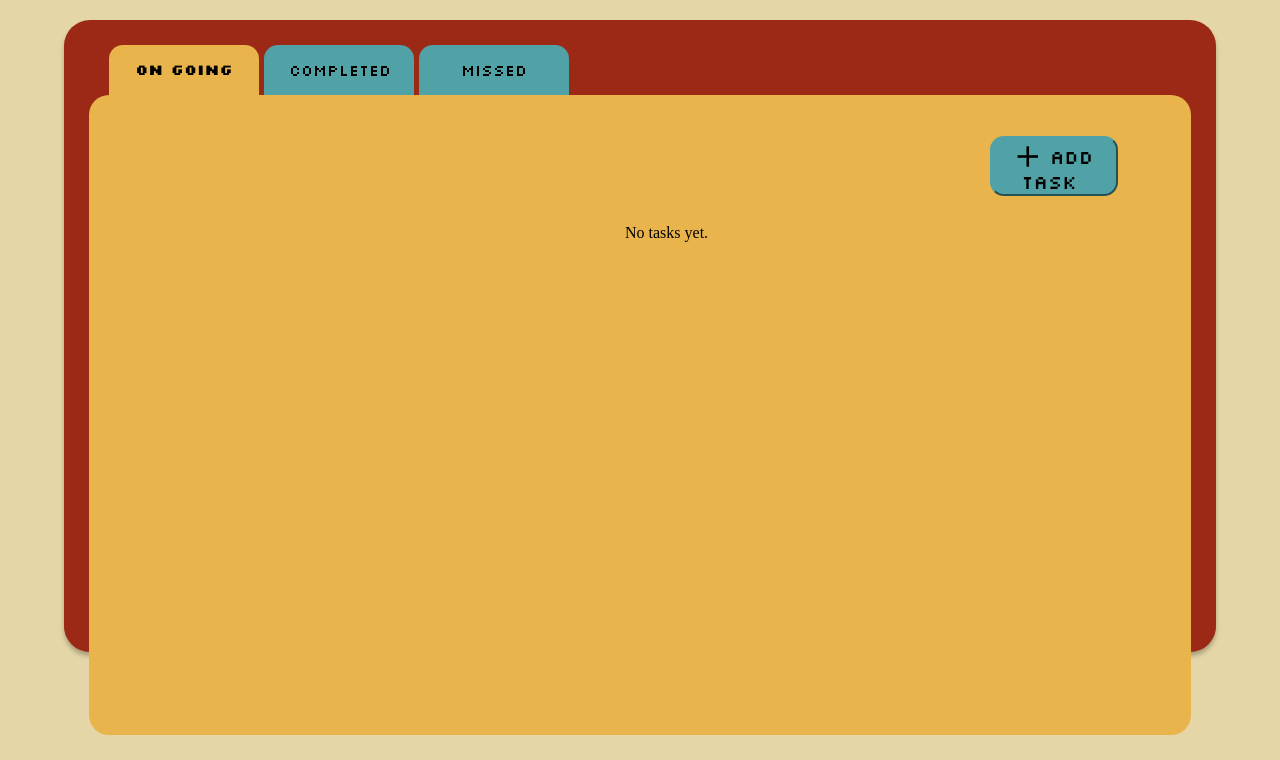
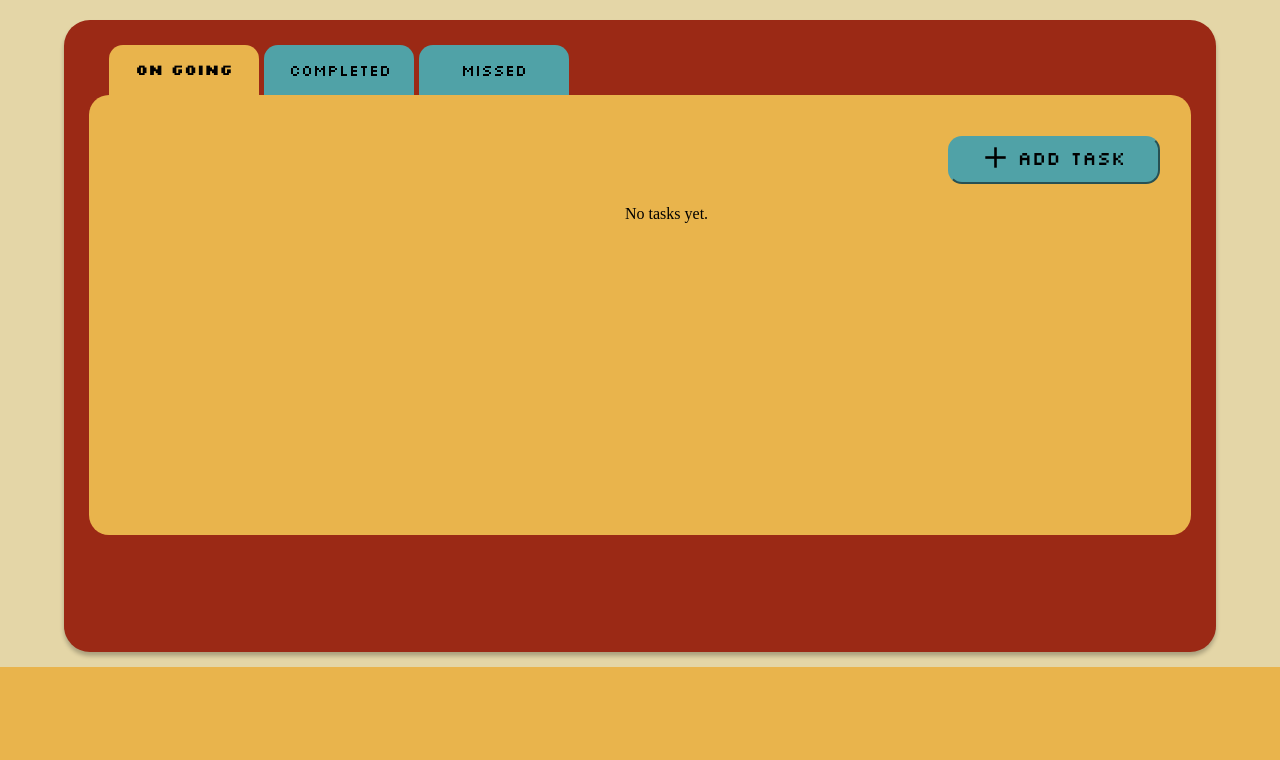
Before and after one commit to maykaila/it3103a-todo, a PHP site: page /homepage.html in a window 1280 px wide. Shown: the part 133-893 px from the top of the page. After the commit the page ends 800 px from the top, so only its background shows below. Run offline with PHP 8.4, Linux system fonts and the light colour scheme.

Commit message:
kinda fixed height of inner box

```diff
--- a/styles/stylee.css
+++ b/styles/stylee.css
@@ -79,7 +79,7 @@ body{
 }
 
 .tab {
-    max-height: 1000px; /* Set a fixed or dynamic height */
+    max-height: 400px; /* Set a fixed or dynamic height */
     height: 600px;
     overflow-y: auto; /* Enables vertical scrolling when content overflows */
     padding-right: 10px; /* Prevents text from touching the scrollbar */
@@ -120,8 +120,8 @@ body{
 }
 
 #addTaskBtn{
-    width: 12%;
-    height: 10%;
+    width: 20%;
+    height: 12%;
 
     /* right: 30%; */
     border-radius: 14px;
```
